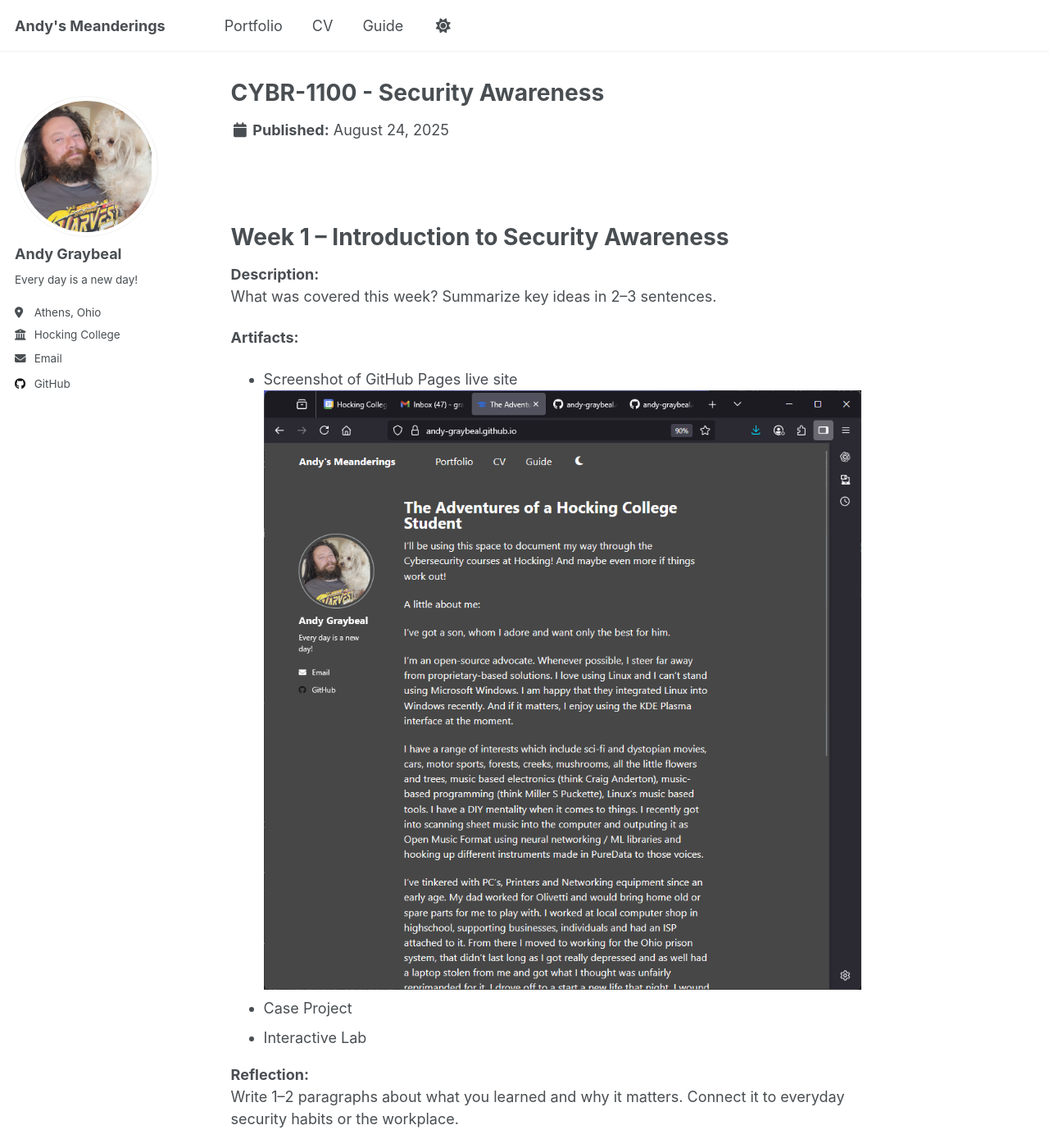
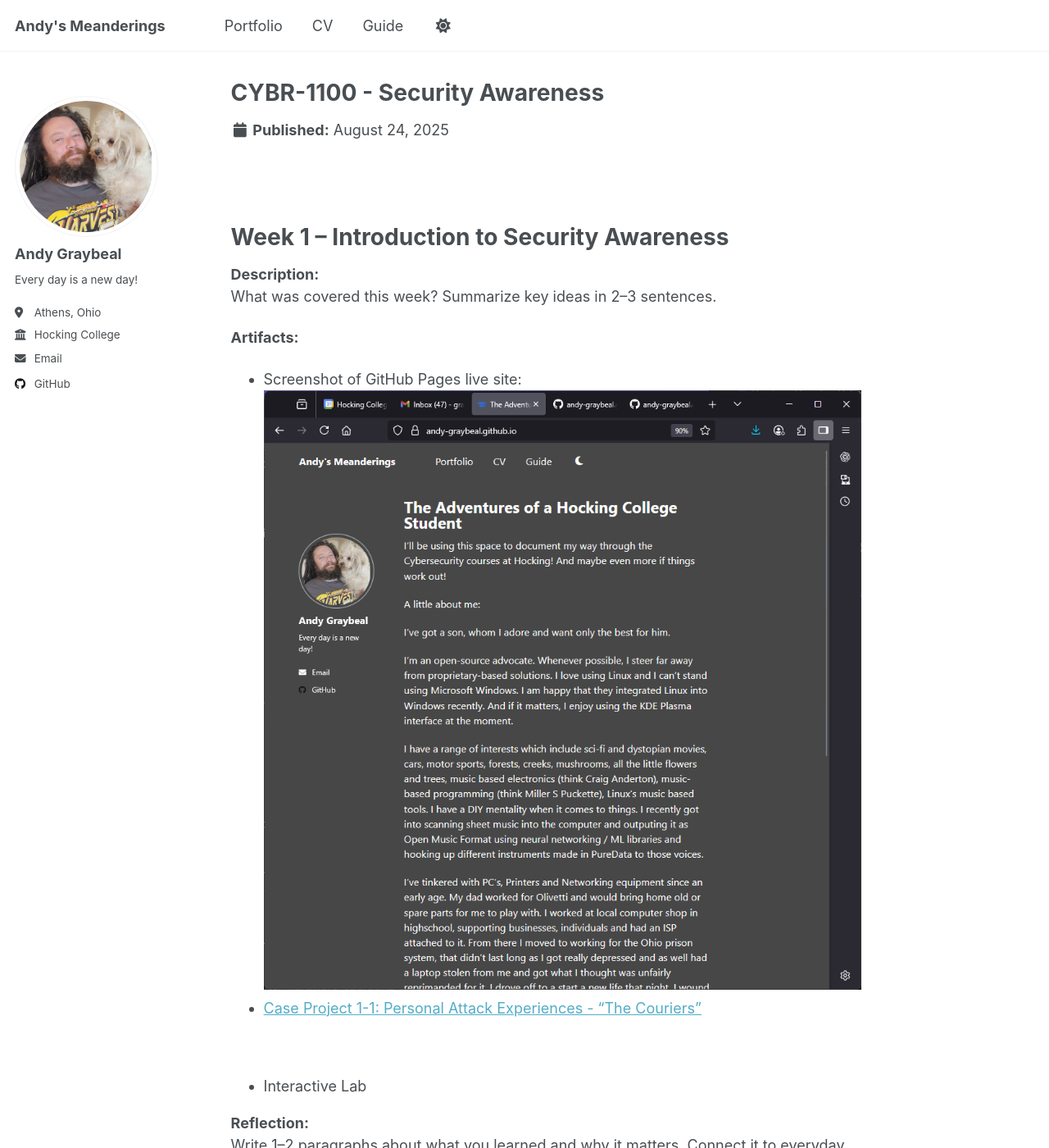
Before and after one commit to andy-graybeal/andy-graybeal.github.io, a Jekyll site: the page built from _portfolio/cybr-1100-security-awareness.md, in a window 1280 px wide and 1400 px high. Shown: the whole window at 82% size. Built offline with Jekyll 4.4.1, drawn with Linux system fonts in a browser that asks for light colours; a script that is not in the unit is left out.

Commit message:
Update cybr-1100-security-awareness.md

```diff
--- a/_portfolio/cybr-1100-security-awareness.md
+++ b/_portfolio/cybr-1100-security-awareness.md
@@ -11,8 +11,11 @@ collection: portfolio
 What was covered this week? Summarize key ideas in 2–3 sentences.
 
 **Artifacts:**
-- Screenshot of GitHub Pages live site <br> <img src='/images/Screenshot_of_Live_github.io.png'>
-- Case Project
+- Screenshot of GitHub Pages live site: <br> <img src='/images/Screenshot_of_Live_github.io.png'>
+<br>
+- [Case Project 1-1: Personal Attack Experiences - "The Couriers"](/files/Week_01-Case_Project-Andy_Graybeal-The_Couriers.pdf)
+
+<br>
 - Interactive Lab
 
 **Reflection:**
```
